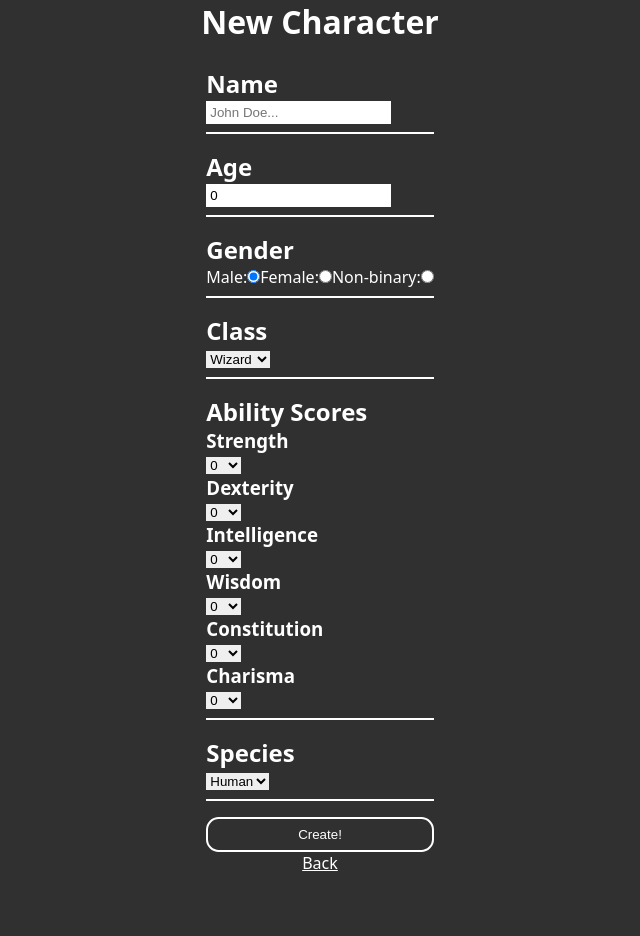
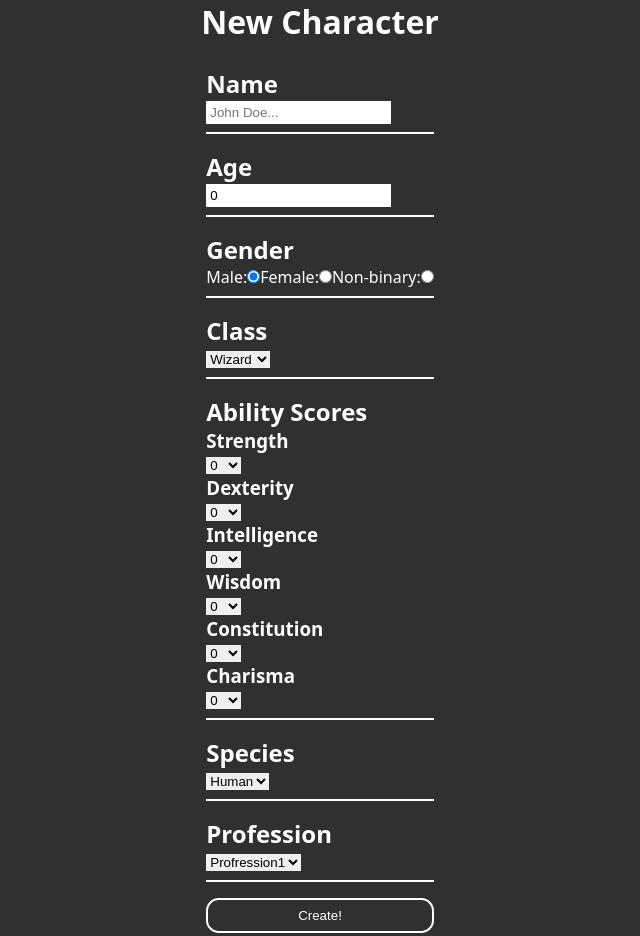
Before and after one commit to f-eighty7/ChasChallenger, a React (Vite) app: page /characters/new in a window 1280 px wide. Shown: the top 936 px of the page, without its empty margins (320-960 px from the left). Before the commit the page ends 874 px from the top, so only its background shows below. Built offline with nearby package versions, Linux system fonts and the light colour scheme.

Commit message:
feat: added profession dropdown to new character

```diff
--- a/src/routes/NewCharacterRoute.tsx
+++ b/src/routes/NewCharacterRoute.tsx
@@ -6,6 +6,7 @@ import Character from "../types/Character";
 import AbilityAttribute from "../types/AbilityAttributes";
 import AbilityScoreOption from "../types/AbilityScoreOption";
 import { AbilityScoreDropdown } from "../components/AbilityScoreDropdown";
+import Profession, { ProfessionsArray } from "../types/Profession";
 import Species, { SpeciesArray } from "../types/Species";
 
 const formSubmit = (data: Character) => {
@@ -42,7 +43,7 @@ export const NewCharacterRoute = () => {
       constitution: 0,
       charisma: 0,
       backstory: "Backstory",
-      profession: null,
+      profession: Profession.profression1,
       species: Species.human,
     },
   });
@@ -203,6 +204,26 @@ export const NewCharacterRoute = () => {
           {errors.species && <p>{errors.species.message}</p>}
         </div>
 
+        <div>
+          <label htmlFor="profession">
+            <h2>Profession</h2>
+          </label>
+          <select
+            id="profession"
+            {...register("profession", { required: "Profession is required!" })}
+          >
+            {ProfessionsArray().map((profession) => {
+              return (
+                <option key={profession} value={Profession[profession]}>
+                  {profession}
+                </option>
+              );
+            })}
+          </select>
+
+          {errors.profession && <p>{errors.profession.message}</p>}
+        </div>
+
         <button type="submit">Create!</button>
       </form>
       <Link relative="path" to="..">
--- a/src/types/Character.ts
+++ b/src/types/Character.ts
@@ -1,3 +1,4 @@
+import Profession from "./Profession";
 import Species from "./Species";
 
 type Character = {
@@ -14,7 +15,7 @@ type Character = {
     constitution: number;
     charisma: number;
     backstory: string;
-    profession: null; //should be enum/string literal?
+    profession: Profession;
     species: Species;
     //favorite: bool;
     //image? (url)
--- /dev/null
+++ b/src/types/Profession.ts
@@ -0,0 +1,11 @@
+enum Profession {
+    profression1 = "profression1",
+    profression2 = "profression2",
+    profression3 = "profression3",
+  }
+
+export const ProfessionsArray = (): Profession[] => {
+    return Object.values(Profession);
+}
+
+export default Profession;
```
